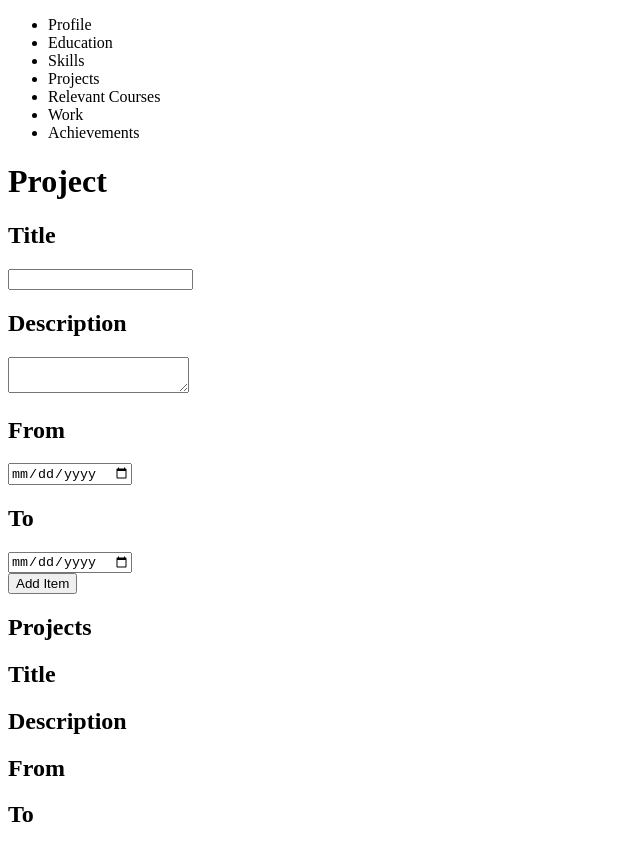
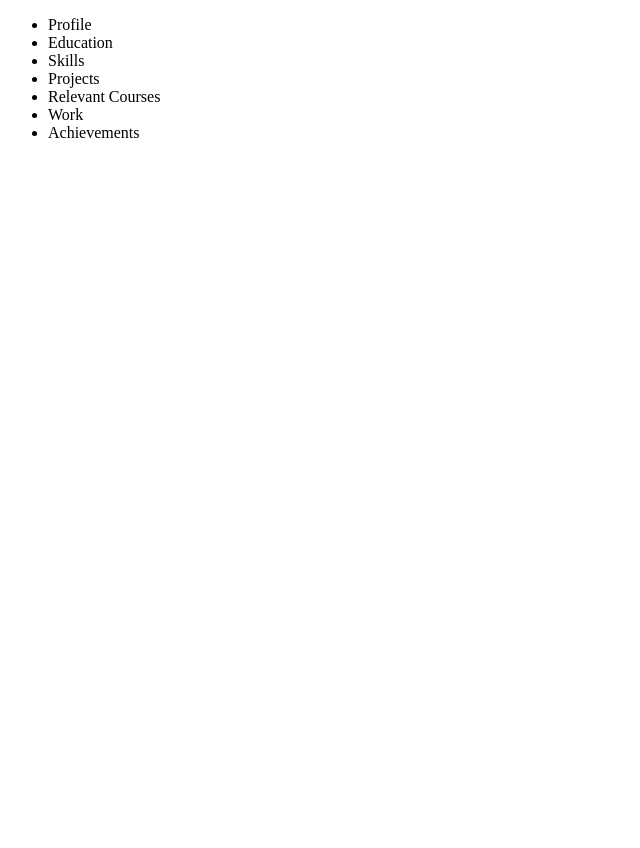
Before and after one commit to KBoohene/resume-builder, a React (Create React App) app: page / in a window 1280 px wide. Shown: the whole page, without its empty margins (0-640 px from the left). After the commit the page ends 800 px from the top, so only its background shows below. Built offline with nearby package versions, Linux system fonts and the light colour scheme.

Commit message:
Add context to handle section navigation

```diff
--- a/src/components/ResumeBoard/ResumeBoard.tsx
+++ b/src/components/ResumeBoard/ResumeBoard.tsx
@@ -1,21 +1,23 @@
-import React from 'react';
+import React, { useContext } from 'react';
 import Education from './Sections/Education';
 import Profile from './Sections/Profile';
 import Skills from './Sections/Skills';
 import Course from './Sections/Course';
-import { SectionInterface, SectionType } from '../../data/Types';
+import { SectionType } from '../../data/Types';
 import Projects from './Sections/Projects';
 import Work from './Sections/Work';
+import { BuilderAppContext } from '../../contexts/BuilderAppContext';
 
-const ResumeBoard = ({ section = SectionType.projects }: SectionInterface) => {
+const ResumeBoard = () => {
+  const { sections } = useContext(BuilderAppContext);
   return (
     <div>
-      {section === SectionType.profile && <Profile />}
-      {section === SectionType.education && <Education />}
-      {section === SectionType.skills && <Skills />}
-      {section === SectionType.work && <Work />}
-      {section === SectionType.projects && <Projects />}
-      {section === SectionType.relevantCourses && <Course />}
+      {sections.section === SectionType.profile && <Profile />}
+      {sections.section === SectionType.education && <Education />}
+      {sections.section === SectionType.skills && <Skills />}
+      {sections.section === SectionType.work && <Work />}
+      {sections.section === SectionType.projects && <Projects />}
+      {sections.section === SectionType.relevantCourses && <Course />}
     </div>
   );
 };
--- a/src/components/ResumeSections/ResumeSections.tsx
+++ b/src/components/ResumeSections/ResumeSections.tsx
@@ -1,5 +1,5 @@
-import React from 'react';
-import { SectionInterface, SectionType } from '../../data/Types';
+import React, { useContext } from 'react';
+import { SectionType } from '../../data/Types';
 import EducationForm from './Education/EducationForm';
 import AchievementsForm from './Achievements/AchievementsForm';
 import ProfileForm from './Profile/ProfileForm';
@@ -7,19 +7,21 @@ import ProjectsForm from './Projects/ProjectsForm';
 import SkillsForm from './Skills/SkillsForm';
 import RelevantCoursesForm from './RelevantCourses/RelevantCoursesForm';
 import WorkForm from './WorkExperience/WorkForm';
+import { BuilderAppContext } from '../../contexts/BuilderAppContext';
 
-const ResumeSections = ({
-  section = SectionType.projects,
-}: SectionInterface) => {
+const ResumeSections = () => {
+  const { sections } = useContext(BuilderAppContext);
   return (
     <div>
-      {section === SectionType.profile && <ProfileForm />}
-      {section === SectionType.education && <EducationForm />}
-      {section === SectionType.projects && <ProjectsForm />}
-      {section === SectionType.achievements && <AchievementsForm />}
-      {section === SectionType.skills && <SkillsForm />}
-      {section === SectionType.relevantCourses && <RelevantCoursesForm />}
-      {section === SectionType.work && <WorkForm />}
+      {sections.section === SectionType.profile && <ProfileForm />}
+      {sections.section === SectionType.education && <EducationForm />}
+      {sections.section === SectionType.projects && <ProjectsForm />}
+      {sections.section === SectionType.achievements && <AchievementsForm />}
+      {sections.section === SectionType.skills && <SkillsForm />}
+      {sections.section === SectionType.relevantCourses && (
+        <RelevantCoursesForm />
+      )}
+      {sections.section === SectionType.work && <WorkForm />}
     </div>
   );
 };
```
